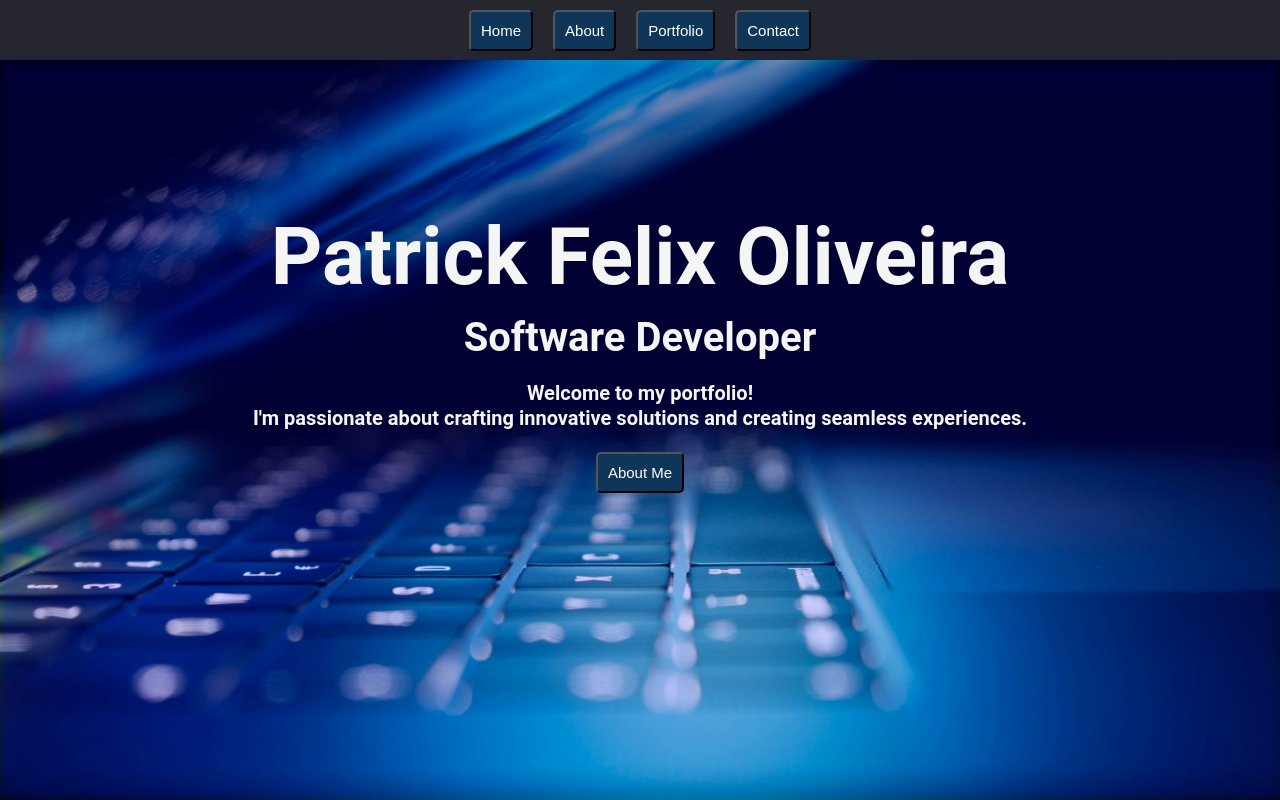
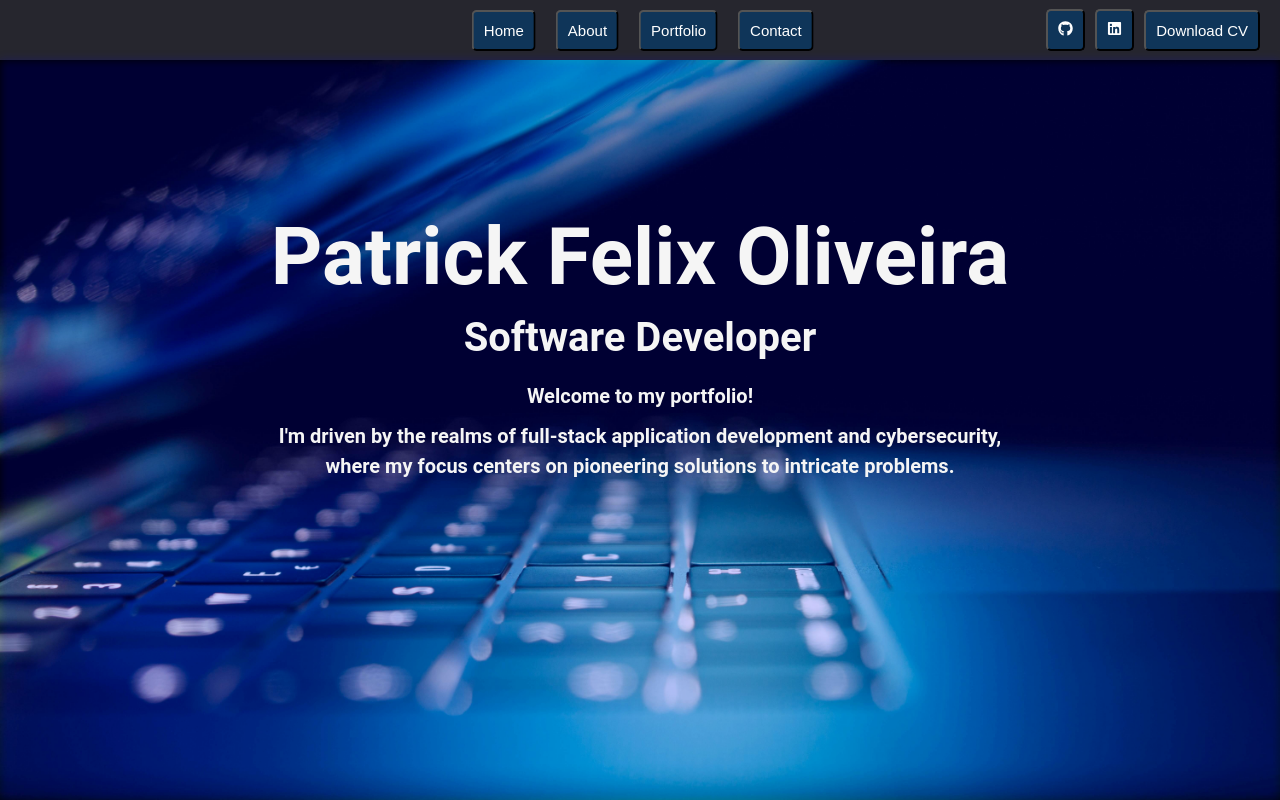
Before and after one commit to PatF3lix/Portfolio, a React (Create React App) app in the folder my-portfolio/: page / in a window 1280 px wide. Built offline with nearby package versions, Linux system fonts and the light colour scheme; no server answers.

Commit message:
placed the social links nav in the main web application menu. Css retouches

```diff
--- a/my-portfolio/src/App.js
+++ b/my-portfolio/src/App.js
@@ -1,7 +1,6 @@
 import "./App.css";
 import "./css utils/grids.css";
 
-import mainMenuOptions from "./data/MainMenuOptions";
 import ContentSection from "./components/Sections/ContentSection/ContentSection";
 import useCurtains from "./hooks/useCurtains";
 import Curtains from "./components/Curtains/Curtains";
@@ -14,7 +13,7 @@ function App() {
     handleMainMenuBtnClick,
     handleTransitionEnd,
     displayCurtains,
-  } = useCurtains(mainMenuOptions[0]);
+  } = useCurtains();
 
   return (
     <div className="app grid-row-2">
--- a/my-portfolio/src/components/Sections/AboutSection/AboutSection.js
+++ b/my-portfolio/src/components/Sections/AboutSection/AboutSection.js
@@ -1,14 +1,8 @@
 import "./about-section.css";
-import Btn from "../../Reusable/Btn/Btn";
 import ProfessionalSkillCard from "../../ProfesionalSkillCard/ProfesionalSkillCard";
 import PersonalSkillCard from "../../PersonalSkillCard/PersonalSkillCard";
-import useDownloadCv from "../../../hooks/useDownloadCv";
-import { FaGithub } from "react-icons/fa";
-import { FaLinkedin } from "react-icons/fa";
-import { IconContext } from "react-icons";
 
 const AboutSection = () => {
-  const { handleDownload } = useDownloadCv();
   return (
     <section className="about-section">
       <div className="about-me">
@@ -36,35 +30,6 @@ const AboutSection = () => {
           <p className="about-me-description">
             But my thirst for knowledge didn&apos;t stop there...
           </p>
-          <ul className="about-me-links">
-            <li>
-              <Btn classes={"about-me-btn"} clickAction={handleDownload}>
-                <p>Download CV</p>
-              </Btn>
-              <Btn classes={"about-me-btn"}>
-                <IconContext.Provider value={{ color: "white" }}>
-                  <a
-                    href={process.env.REACT_APP_GITHUB_URL}
-                    rel="noreferrer"
-                    target="_blank"
-                  >
-                    <FaGithub />
-                  </a>
-                </IconContext.Provider>
-              </Btn>
-              <Btn classes={"about-me-btn"}>
-                <IconContext.Provider value={{ color: "white" }}>
-                  <a
-                    href={process.env.REACT_APP_LINKEDIN_URL}
-                    rel="noreferrer"
-                    target="_blank"
-                  >
-                    <FaLinkedin />
-                  </a>
-                </IconContext.Provider>
-              </Btn>
-            </li>
-          </ul>
         </div>
       </div>
       <div className="about-me-img">
--- a/my-portfolio/src/components/Sections/AboutSection/about-section.css
+++ b/my-portfolio/src/components/Sections/AboutSection/about-section.css
@@ -45,22 +45,6 @@
   letter-spacing: 1.2px;
 }
 
-.about-me-links {
-  display: flex;
-  flex-direction: column;
-  align-items: center;
-  list-style: none;
-}
-
-.about-me-btn {
-  font-size: 2rem;
-  font-weight: 400;
-  color: white;
-  background: #0f3559;
-  padding: 1rem 2rem;
-  border-radius: 5px;
-  margin: 1rem;
-}
 .profile-img {
   width: 20rem;
   height: 18rem;
--- a/my-portfolio/src/components/Sections/ContactsSection/contacts-section.css
+++ b/my-portfolio/src/components/Sections/ContactsSection/contacts-section.css
@@ -1,6 +1,6 @@
 .contact-section {
   display: grid;
-  grid-template-columns: 1fr;
+  grid-template-columns: minmax(min-content, 1fr);
   justify-content: center;
   align-items: center;
   background: linear-gradient(to bottom, #08233c, #536575, #21214a);
@@ -15,7 +15,7 @@
 }
 
 .contact-form-container {
-  width: 23%;
+  min-width: 25%;
   height: 60%;
   margin: 2rem auto;
   padding: 2rem 2rem;
@@ -37,12 +37,12 @@
 }
 
 .contact-form-container input {
-  width: 30rem;
+  width: 90%;
   margin-bottom: 1.5rem;
 }
 .contact-form-container textarea {
   margin-bottom: 1.5rem;
-  width: 30rem;
+  width: 90%;
 }
 
 .contact-form-container .btn {
--- a/my-portfolio/src/components/Sections/HeroSection/HeroSection.js
+++ b/my-portfolio/src/components/Sections/HeroSection/HeroSection.js
@@ -1,4 +1,3 @@
-import Btn from "../../Reusable/Btn/Btn";
 import "./hero-section.css";
 
 const HeroSection = () => {
@@ -8,13 +7,12 @@ const HeroSection = () => {
         <h1 className="hero-name">Patrick Felix Oliveira</h1>
         <h2 className="hero-title">Software Developer</h2>
         <p className="hero-intro">
-          Welcome to my portfolio!
-          <br /> I&apos;m passionate about crafting innovative solutions and
-          creating seamless experiences.
+          <span className="welcome">Welcome to my portfolio!</span>
+          <br /> I&apos;m driven by the realms of full-stack application
+          development and cybersecurity,
+          <br /> where my focus centers on pioneering solutions to intricate
+          problems.
         </p>
-        <Btn classes={"btn"}>
-          <p>About Me</p>
-        </Btn>
       </div>
     </section>
   );
--- a/my-portfolio/src/components/Sections/HeroSection/hero-section.css
+++ b/my-portfolio/src/components/Sections/HeroSection/hero-section.css
@@ -47,4 +47,10 @@
   font-weight: 700;
   margin-bottom: 1rem;
   line-height: 2.5rem;
+  line-height: 1.5;
 }
+
+.welcome {
+  display: inline-block;
+  margin-bottom: 1rem;
+}
--- a/my-portfolio/src/components/Sections/MenuSection/MainNavMenu.js
+++ b/my-portfolio/src/components/Sections/MenuSection/MainNavMenu.js
@@ -2,6 +2,7 @@ import mainMenuOptions from "../../../data/MainMenuOptions";
 import Btn from "../../Reusable/Btn/Btn";
 import ListItem from "../../Reusable/LisItem/ListItem";
 import NavBar from "../../Reusable/NavBar/NavBar";
+import SocialNavHub from "../../SocialNavHub/SocialNavHub";
 import "./nav-menu.css";
 
 const MainNavMenu = ({ handleMainMenuBtnClick }) => {
@@ -21,6 +22,7 @@ const MainNavMenu = ({ handleMainMenuBtnClick }) => {
           );
         })}
       </NavBar>
+      <SocialNavHub />
     </div>
   );
 };
--- a/my-portfolio/src/components/Sections/MenuSection/nav-menu.css
+++ b/my-portfolio/src/components/Sections/MenuSection/nav-menu.css
@@ -6,6 +6,11 @@
   justify-content: center;
 }
 
+.main-menu--nav {
+  margin-left: auto;
+  transform: translateX(35%);
+}
+
 .main-menu-item:not(:last-child) {
   margin-right: 2rem;
 }
--- /dev/null
+++ b/my-portfolio/src/components/SocialNavHub/SocialNavHub.js
@@ -0,0 +1,43 @@
+import Btn from "../Reusable/Btn/Btn";
+import useDownloadCv from "../../hooks/useDownloadCv";
+import "./social-nav-hub.css";
+
+import { IconContext } from "react-icons";
+import { FaGithub, FaLinkedin } from "react-icons/fa";
+
+const SocialNavHub = () => {
+  const { handleDownload } = useDownloadCv();
+  return (
+    <ul className="social-nav-links">
+      <li>
+        <Btn classes={"social-nav-btn"}>
+          <IconContext.Provider value={{ color: "white" }}>
+            <a
+              href={process.env.REACT_APP_GITHUB_URL}
+              rel="noreferrer"
+              target="_blank"
+            >
+              <FaGithub />
+            </a>
+          </IconContext.Provider>
+        </Btn>
+        <Btn classes={"social-nav-btn"}>
+          <IconContext.Provider value={{ color: "white" }}>
+            <a
+              href={process.env.REACT_APP_LINKEDIN_URL}
+              rel="noreferrer"
+              target="_blank"
+            >
+              <FaLinkedin />
+            </a>
+          </IconContext.Provider>
+        </Btn>
+        <Btn classes={"social-nav-btn"} clickAction={handleDownload}>
+          <p>Download CV</p>
+        </Btn>
+      </li>
+    </ul>
+  );
+};
+
+export default SocialNavHub;
--- /dev/null
+++ b/my-portfolio/src/components/SocialNavHub/social-nav-hub.css
@@ -0,0 +1,21 @@
+.social-nav-links {
+  display: flex;
+  flex-direction: column;
+  align-items: center;
+  list-style: none;
+  margin-left: auto;
+  margin-right: 2rem;
+}
+
+.social-nav-btn {
+  font-size: 1.5rem;
+  font-weight: 400;
+  color: white;
+  background: #0f3559;
+  padding: 1rem 1rem;
+  border-radius: 5px;
+}
+
+.social-nav-btn:not(:last-child) {
+  margin-right: 1rem;
+}
--- a/my-portfolio/src/hooks/useCurtains.js
+++ b/my-portfolio/src/hooks/useCurtains.js
@@ -1,6 +1,7 @@
 import { useState } from "react";
+import mainMenuOptions from "../data/MainMenuOptions";
 
-const useCurtains = (defaultOption) => {
+const useCurtains = (defaultOption = mainMenuOptions[0]) => {
   const [curtainsVisible, setCurtainsVisible] = useState(false);
   const [selectedOption, setSelectedOption] = useState(defaultOption);
   const [displayCurtains, setDisplayCurtains] = useState(false);
```
